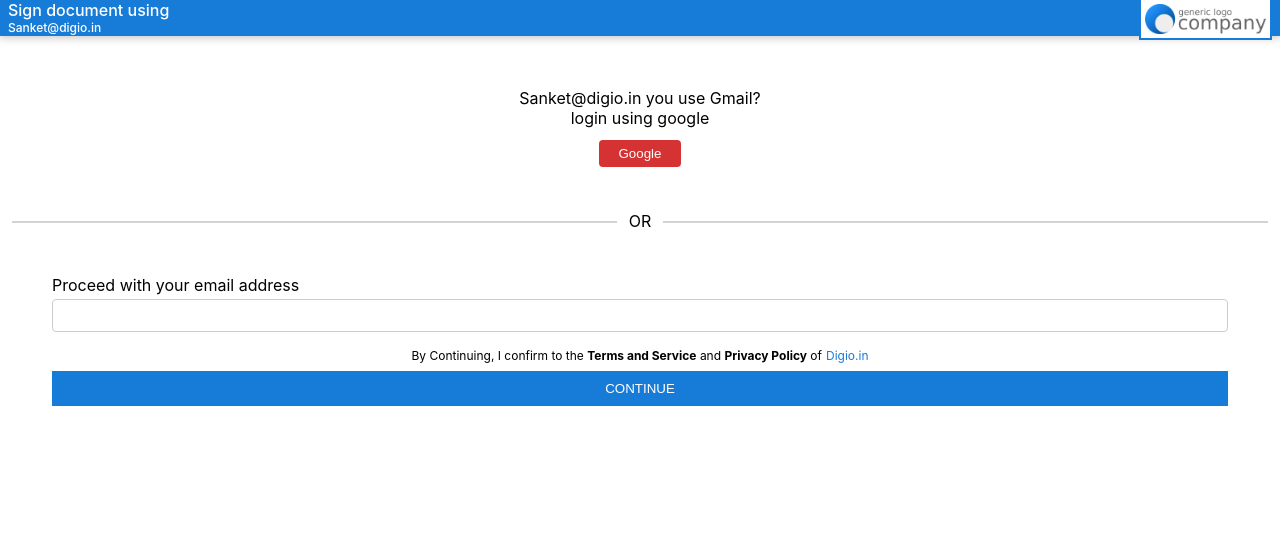
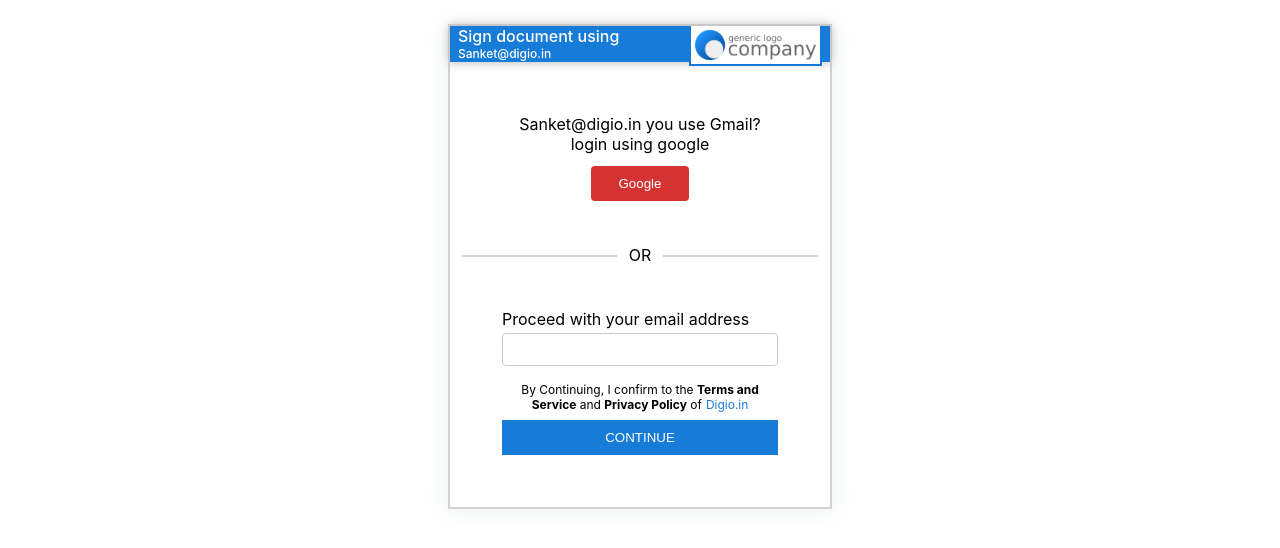
Before and after one commit to mukul-kmr-jha/digio, a React (Create React App) app: page / in a window 1280 px wide. Shown: the top 548 px of the page. Built offline with nearby package versions, Linux system fonts and the light colour scheme; the HTML template or start-up script is replaced by a standard one.

Commit message:
registration component width changes

```diff
--- a/src/components/registration/components/login-step/index.scss
+++ b/src/components/registration/components/login-step/index.scss
@@ -7,7 +7,7 @@
         &-btn {
           button {
             background: #d53333;
-            padding: 6px 20px;
+            padding: 10px 28px;
             color: white;
             border: none;
             border-radius: 4px;
--- a/src/components/registration/index.scss
+++ b/src/components/registration/index.scss
@@ -1,4 +1,7 @@
 .registration-component {
-  .content {
-  }
+  width: 100%;
+  max-width: 384px;
+  margin: 24px auto;
+  box-shadow: 0 2px 20px 0 rgb(207 216 220 / 40%);
+  border: 2px solid #c3c3c3c3;
 }
```
